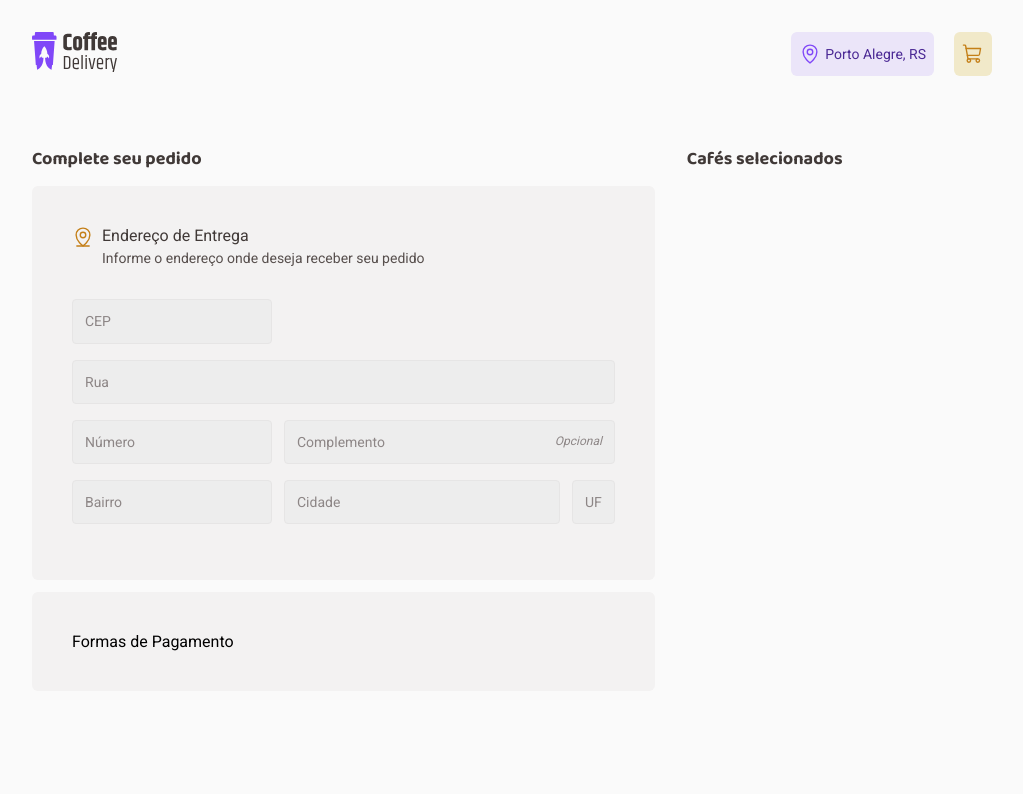
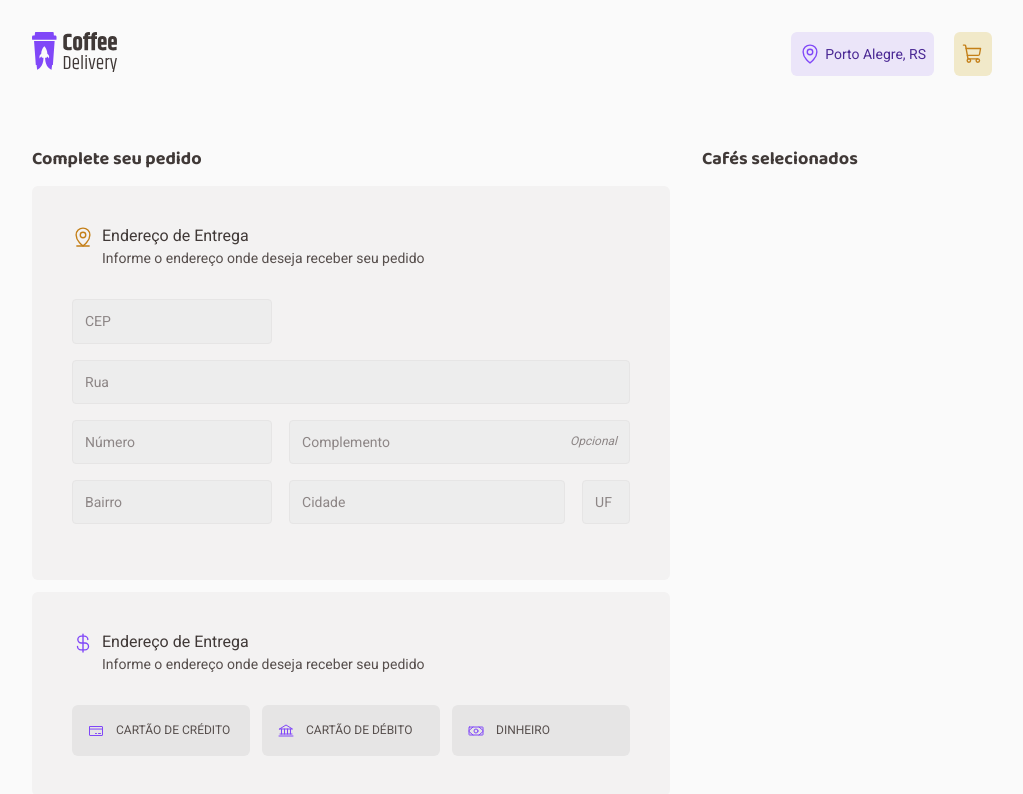
Before and after one commit to vitorxpd/coffee-delivery, a React (Vite) app: page /checkout in a window 1280 px wide. Shown: the top 794 px of the page, without its empty margins (128-1151 px from the left). Built offline with nearby package versions, Linux system fonts and the light colour scheme.

Commit message:
componente Payment Methods

```diff
--- a/src/pages/Checkout/components/PaymentMethods/index.tsx
+++ b/src/pages/Checkout/components/PaymentMethods/index.tsx
@@ -1,5 +1,64 @@
+import { Bank, CreditCard, CurrencyDollar, Money } from 'phosphor-react'
+
 import * as S from './styles'
 
 export function PaymentMethods() {
-  return <S.PaymentContainer>Formas de Pagamento</S.PaymentContainer>
+  function handleSelectMethod(event: any) {
+    document
+      .querySelectorAll('input[type="radio"]')
+      .forEach((element) => element.classList.remove('checked'))
+
+    event.target.classList.add('checked')
+  }
+
+  return (
+    <S.PaymentMethodsContainer>
+      <S.PaymentDescriptionContainer>
+        <CurrencyDollar size={22} />
+        <S.PaymentDescriptionTextContainer>
+          <S.DescriptionTitle>Endereço de Entrega</S.DescriptionTitle>
+          <S.DescriptionSubtitle>
+            Informe o endereço onde deseja receber seu pedido
+          </S.DescriptionSubtitle>
+        </S.PaymentDescriptionTextContainer>
+      </S.PaymentDescriptionContainer>
+      <S.MethodsContainer>
+        <input
+          type="radio"
+          id="credito"
+          name="payment_method"
+          onClick={handleSelectMethod}
+          hidden
+        />
+        <S.RadioLabel htmlFor="credito">
+          <CreditCard size={16} />
+          <S.TextLabel>Cartão de Crédito</S.TextLabel>
+        </S.RadioLabel>
+
+        <input
+          type="radio"
+          id="debito"
+          name="payment_method"
+          onClick={handleSelectMethod}
+          hidden
+        />
+        <S.RadioLabel htmlFor="debito">
+          <Bank size={16} />
+          <S.TextLabel>Cartão de Débito</S.TextLabel>
+        </S.RadioLabel>
+
+        <input
+          type="radio"
+          id="dinheiro"
+          name="payment_method"
+          onClick={handleSelectMethod}
+          hidden
+        />
+        <S.RadioLabel htmlFor="dinheiro">
+          <Money size={16} />
+          <S.TextLabel>Dinheiro</S.TextLabel>
+        </S.RadioLabel>
+      </S.MethodsContainer>
+    </S.PaymentMethodsContainer>
+  )
 }
--- a/src/pages/Checkout/components/PaymentMethods/styles.ts
+++ b/src/pages/Checkout/components/PaymentMethods/styles.ts
@@ -1,9 +1,77 @@
 import styled from 'styled-components'
 import { pxToRem } from '../../../../utils/pxToRem'
 
-export const PaymentContainer = styled.div`
+export const PaymentMethodsContainer = styled.div`
   margin-top: ${pxToRem(12)};
   padding: ${pxToRem(40)};
   background: ${(props) => props.theme['base-card']};
   border-radius: 6px;
 `
+
+export const PaymentDescriptionContainer = styled.div`
+  display: flex;
+  gap: ${pxToRem(8)};
+
+  svg {
+    color: ${(props) => props.theme.purple};
+  }
+`
+
+export const PaymentDescriptionTextContainer = styled.div`
+  display: flex;
+  flex-direction: column;
+  gap: ${pxToRem(2)};
+`
+
+export const DescriptionTitle = styled.span`
+  line-height: 1.3;
+  color: ${(props) => props.theme['base-subtitle']};
+`
+
+export const DescriptionSubtitle = styled.span`
+  font-size: ${pxToRem(14)};
+  line-height: 1.3;
+  color: ${(props) => props.theme['base-text']};
+`
+
+export const MethodsContainer = styled.div`
+  margin-top: ${pxToRem(32)};
+  display: flex;
+  gap: ${pxToRem(12)};
+
+  input[type='radio'].checked + label {
+    padding: ${pxToRem(15)};
+    background: ${(props) => props.theme['purple-light']};
+    border: 1px solid ${(props) => props.theme.purple};
+  }
+`
+
+export const RadioLabel = styled.label`
+  width: ${pxToRem(178)};
+  padding: ${pxToRem(16)};
+  display: flex;
+  gap: ${pxToRem(12)};
+  align-items: center;
+  background: ${(props) => props.theme['base-button']};
+  border-radius: 6px;
+  cursor: pointer;
+
+  &:hover {
+    background: ${(props) => props.theme['base-hover']};
+
+    span {
+      color: ${(props) => props.theme['base-subtitle']};
+    }
+  }
+
+  svg {
+    color: ${(props) => props.theme.purple};
+  }
+`
+
+export const TextLabel = styled.span`
+  font-size: ${pxToRem(12)};
+  line-height: 1.6;
+  color: ${(props) => props.theme['base-text']};
+  text-transform: uppercase;
+`
```
